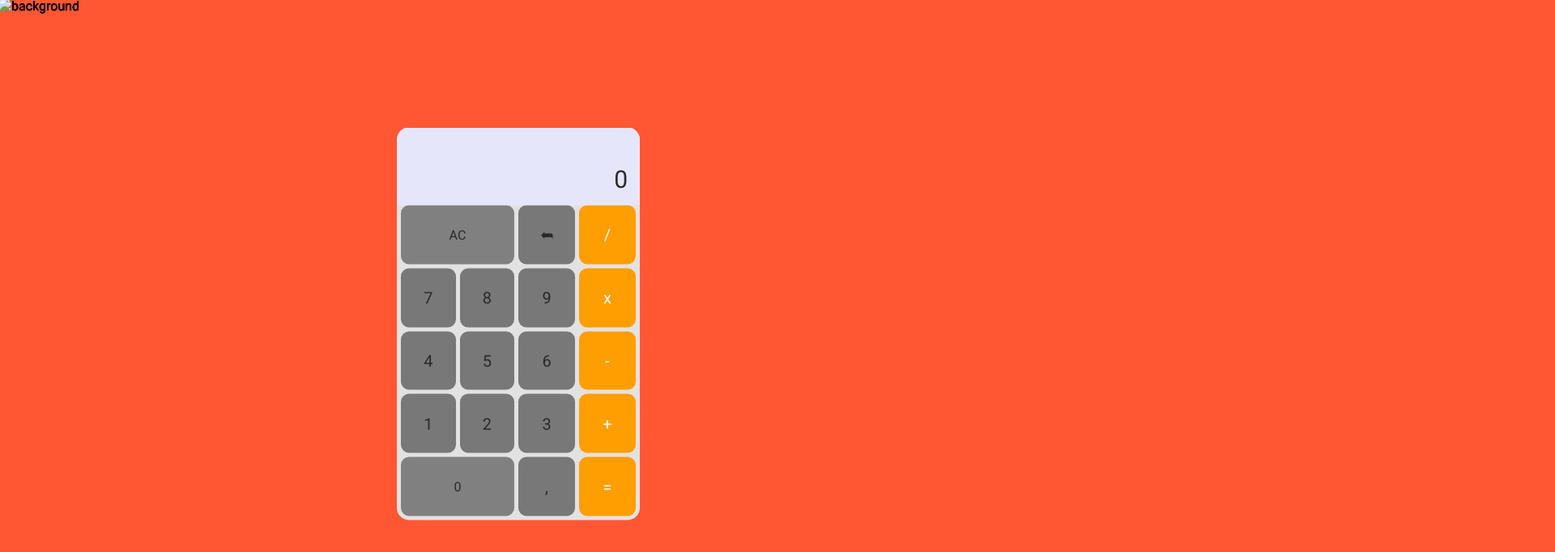
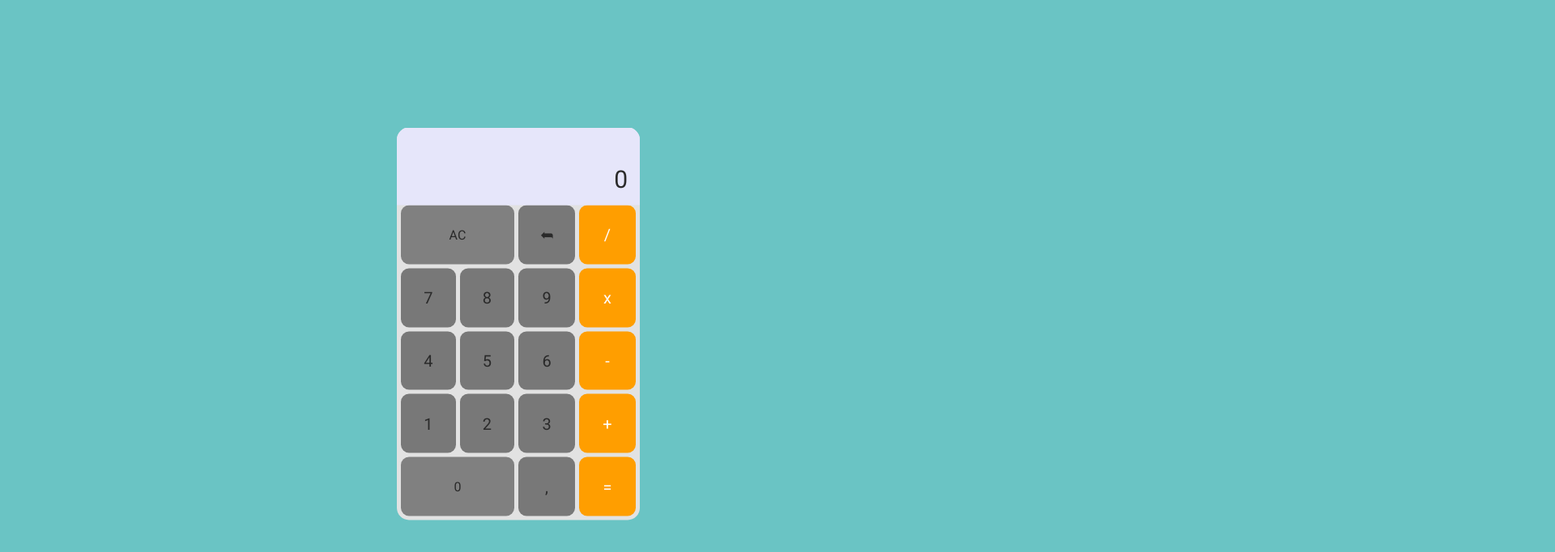
Before and after one commit to pauIbanez/202201-W2CH3-Pau-Ibanez, a website: page public/calculadora/calculadora.html in a window 1280 px wide. Shown: the top 682 px of the page at 81% size, 1920 px wide, since content can reach past the window. Drawn offline with Linux system fonts and the light colour scheme.

Commit message:
Changed img src in calculadora.html to reflect file structure changes

```diff
--- a/public/calculadora/calculadora.html
+++ b/public/calculadora/calculadora.html
@@ -1,24 +1,43 @@
 <!DOCTYPE html>
 <html>
   <head>
-        <meta charset="utf-8"/>
+    <meta charset="utf-8" />
 
-        <title> Calculadora ISDI | Pau Ibáñez</title>
-        <link rel="stylesheet" href="index.css">
+    <title>Calculadora ISDI | Pau Ibáñez</title>
+    <link rel="stylesheet" href="index.css" />
 
     <style>
-            @import url('https://fonts.googleapis.com/css2?family=Roboto&display=swap');
+      @import url("https://fonts.googleapis.com/css2?family=Roboto&display=swap");
     </style>
   </head>
   <body>
     <div class="background">
-            <img src="img/Background-one.png" alt="background" class="one">
-            <img src="img/Background-two.png" alt="background" class="two">
-            <img src="img/Background-three.png" alt="background" class="three">
-            <img src="img/Background-four.png" alt="background" class="four">
-            <img src="img/Background-five.png" alt="background" class="five">
+      <img
+        src="../assets/img/Background-one.png"
+        alt="background"
+        class="one"
+      />
+      <img
+        src="../assets/img/Background-two.png"
+        alt="background"
+        class="two"
+      />
+      <img
+        src="../assets/img/Background-three.png"
+        alt="background"
+        class="three"
+      />
+      <img
+        src="../assets/img/Background-four.png"
+        alt="background"
+        class="four"
+      />
+      <img
+        src="../assets/img/Background-five.png"
+        alt="background"
+        class="five"
+      />
     </div>
-
 
     <div class="calculator-container">
       <div class="screen">
@@ -30,7 +49,7 @@
 
       <div class="flex-container">
         <div class="flex-left">
-                    <div class="double-alone" onclick="operatorPressed(0)"> AC </div>
+          <div class="double-alone" onclick="operatorPressed(0)">AC</div>
 
           <div class="double">
             <div class="left">
@@ -40,7 +59,6 @@
               <div class="button" onclick="buttonPressed(textContent)">8</div>
             </div>
           </div>
-
 
           <div class="double">
             <div class="left">
@@ -63,12 +81,13 @@
 
         <div class="flex-right">
           <div class="left">
-                        <div class="button" onclick="operatorPressed(1)"><span>&#10150;</span></div>
+            <div class="button" onclick="operatorPressed(1)">
+              <span>&#10150;</span>
+            </div>
             <div class="button" onclick="buttonPressed(textContent)">9</div>
             <div class="button" onclick="buttonPressed(textContent)">6</div>
             <div class="button" onclick="buttonPressed(textContent)">3</div>
             <div class="button" onclick="buttonPressed('.')">,</div>
-
           </div>
           <div class="right">
             <div class="button operator" onclick="operatorPressed(2)">/</div>
```
Lines whose indentation alone changed are shown as unchanged.
